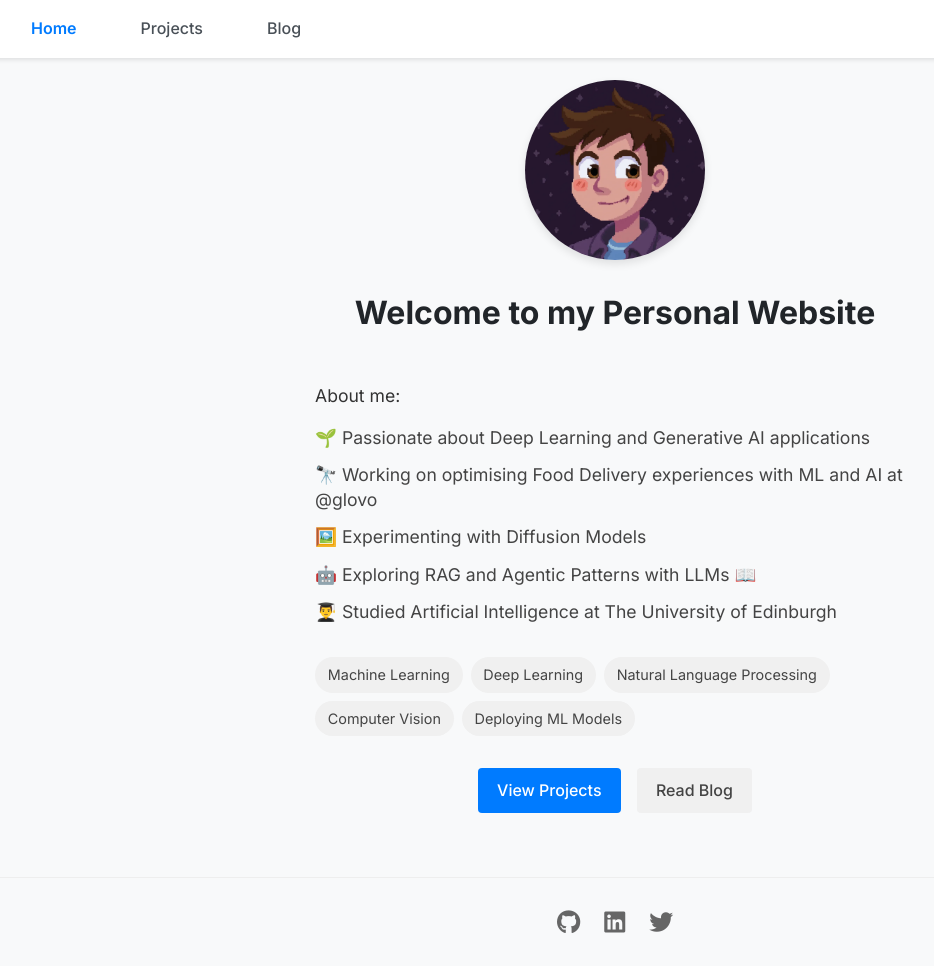
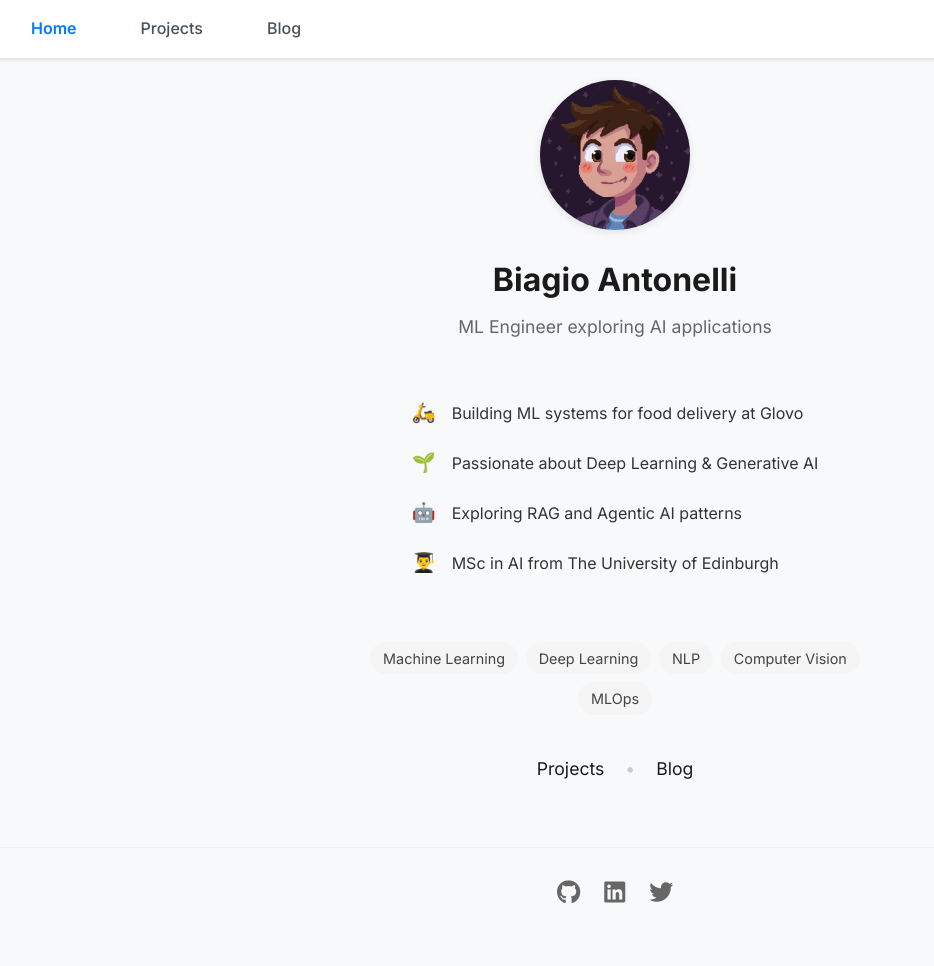
Before and after one commit to BiagioAntonelli/BiagioAntonelli.github.io, a Jekyll site: the page built from index.html, in a window 1280 px wide and 966 px high. Shown: the whole window, without its empty margins (25-959 px from the left). Built offline with Jekyll 4.4.1, drawn with Linux system fonts in a browser that asks for light colours.

Commit message:
style fix

```diff
--- a/css/main.css
+++ b/css/main.css
@@ -371,28 +371,29 @@
 
 /* Home page styles */
 .home-container {
-    max-width: 800px;
+    max-width: 650px;
     margin: 80px auto 0;
     padding: 0 20px;
 }
 
 .hero-section {
     text-align: center;
-    margin-bottom: 3rem;
+    margin-bottom: 2rem;
 }
 
 .profile-container {
     margin: 0 auto;
+    text-align: center;
 }
 
 .profile-image {
-    width: 180px;
-    height: 180px;
+    width: 150px;
+    height: 150px;
     border-radius: 50%;
-    margin: 0 auto 2rem;
+    margin: 0 auto 1.5rem;
     display: block;
     object-fit: cover;
-    box-shadow: 0 4px 8px rgba(0,0,0,0.1);
+    box-shadow: 0 2px 8px rgba(0,0,0,0.1);
     transition: transform 0.3s ease;
 }
 
@@ -400,105 +401,98 @@
     transform: scale(1.05);
 }
 
-.profile-content {
-    margin-bottom: 2rem;
-}
-
-.profile-content h1 {
+.profile-container h1 {
     font-size: 2rem;
-    margin-bottom: 1rem;
-    line-height: 1.3;
+    margin-bottom: 0.5rem;
+    color: #1a1a1a;
 }
 
 .lead {
-    font-size: 1.2rem;
+    font-size: 1.1rem;
     color: #666;
-    margin-bottom: 2rem;
+    margin: 0;
 }
 
 .content-section {
-    max-width: 600px;
+    max-width: 500px;
     margin: 0 auto;
-    padding: 0 1rem;
+    text-align: center;
 }
 
-.content-section p {
-    font-size: 1.1rem;
-    color: #333;
-    margin-bottom: 1rem;
+.bio-list {
+    margin: 1.5rem auto;
+    display: inline-block;
+    text-align: left;
 }
 
-.feature-list {
-    list-style: none;
-    padding: 0;
-    margin: 0 0 2rem 0;
+.bio-item {
+    display: flex;
+    align-items: baseline;
+    gap: 1rem;
+    margin-bottom: 1.2rem;
 }
 
-.feature-list li {
-    margin-bottom: 0.8rem;
-    font-size: 1.1rem;
-    color: #444;
-    line-height: 1.4;
+.bio-item:last-child {
+    margin-bottom: 0;
+}
+
+.bio-item span {
+    font-size: 1.2rem;
+    flex-shrink: 0;
+    width: 1.5rem;
+    text-align: center;
+}
+
+.bio-item p {
+    margin: 0;
+    font-size: 1rem;
+    color: #333;
+    line-height: 1.5;
 }
 
 .skills {
     display: flex;
     flex-wrap: wrap;
     gap: 0.5rem;
-    margin: 2rem 0;
+    margin: 2.5rem 0;
+    justify-content: center;
 }
 
 .skill-tag {
-    background: #f0f0f0;
+    background: #f5f5f5;
     color: #444;
-    padding: 0.4rem 0.8rem;
+    padding: 0.3rem 0.8rem;
     border-radius: 20px;
     font-size: 0.9rem;
     transition: all 0.2s ease;
+    white-space: nowrap;
 }
 
 .skill-tag:hover {
-    background: #007bff;
-    color: white;
-    transform: translateY(-2px);
+    background: #e0e0e0;
+    transform: translateY(-1px);
 }
 
-.cta-buttons {
-    display: flex;
-    gap: 1rem;
-    justify-content: center;
-    margin: 2rem 0;
+.action-links {
+    text-align: center;
+    margin: 2.5rem 0;
+    font-size: 1.1rem;
 }
 
-.cta-button {
-    display: inline-block;
-    padding: 0.6rem 1.2rem;
-    border-radius: 4px;
-    font-weight: 500;
-    transition: all 0.2s ease;
+.action-links a {
+    color: #1a1a1a;
     text-decoration: none;
+    transition: color 0.2s ease;
+    padding: 0.3rem 0;
 }
 
-.cta-button:not(.secondary) {
-    background: #007bff;
-    color: white;
+.action-links a:hover {
+    color: #007bff;
 }
 
-.cta-button.secondary {
-    background: #f0f0f0;
-    color: #444;
-}
-
-.cta-button:hover {
-    transform: translateY(-2px);
-}
-
-.cta-button:not(.secondary):hover {
-    background: #0056b3;
-}
-
-.cta-button.secondary:hover {
-    background: #e0e0e0;
+.separator {
+    margin: 0 1rem;
+    color: #ccc;
 }
 
 @media (max-width: 768px) {
@@ -508,24 +502,54 @@
     }
 
     .profile-image {
-        width: 140px;
-        height: 140px;
+        width: 120px;
+        height: 120px;
     }
 
-    .profile-content h1 {
-        font-size: 1.6rem;
+    .profile-container h1 {
+        font-size: 1.8rem;
     }
 
     .lead {
-        font-size: 1.1rem;
+        font-size: 1rem;
     }
 
     .content-section {
-        padding: 0;
+        max-width: 100%;
+        padding: 0 10px;
     }
 
-    .feature-list li {
+    .bio-list {
+        margin: 2rem auto;
+        width: fit-content;
+    }
+
+    .bio-item {
+        gap: 0.8rem;
+        margin-bottom: 1rem;
+    }
+
+    .bio-item span {
+        width: 1.2rem;
+    }
+
+    .bio-item p {
+        font-size: 0.95rem;
+    }
+
+    .skills {
+        gap: 0.4rem;
+        margin: 2rem 0;
+    }
+
+    .skill-tag {
+        font-size: 0.85rem;
+        padding: 0.25rem 0.7rem;
+    }
+
+    .action-links {
         font-size: 1rem;
+        margin: 2rem 0;
     }
 }
 
@@ -872,7 +896,7 @@
         height: 140px;
     }
 
-    .profile-content h1 {
+    .profile-container h1 {
         font-size: 1.8rem;
     }
 
--- a/index.html
+++ b/index.html
@@ -7,35 +7,44 @@
     <div class="hero-section">
         <div class="profile-container">
             <img src="/output_image_63.jpg" alt="Biagio Antonelli" class="profile-image">
-            <div class="profile-content">
-                <h1>Welcome to my Personal Website</h1>
-                <!-- <p class="lead">Machine Learning Engineer passionate about AI and its applications.</p> -->
-            </div>
+            <h1>Biagio Antonelli</h1>
+            <p class="lead">ML Engineer exploring AI applications</p>
         </div>
     </div>
 
     <div class="content-section">
-        <p>About me:</p>
-        <ul class="feature-list">
-            <li>🌱 Passionate about Deep Learning and Generative AI applications</li>
-            <li>🔭 Working on optimising Food Delivery experiences with ML and AI at @glovo</li>
-            <li>🖼️ Experimenting with Diffusion Models</li>
-            <li>🤖 Exploring RAG and Agentic Patterns with LLMs 📖</li>
-            <li>👨‍🎓 Studied Artificial Intelligence at The University of Edinburgh</li>
-        </ul>
+        <div class="bio-list">
+            <div class="bio-item">
+                <span>🛵</span>
+                <p>Building ML systems for food delivery at Glovo</p>
+            </div>
+            <div class="bio-item">
+                <span>🌱</span>
+                <p>Passionate about Deep Learning & Generative AI</p>
+            </div>
+            <div class="bio-item">
+                <span>🤖</span>
+                <p>Exploring RAG and Agentic AI patterns</p>
+            </div>
+            <div class="bio-item">
+                <span>👨‍🎓</span>
+                <p>MSc in AI from The University of Edinburgh</p>
+            </div>
+        </div>
 
         <div class="skills">
             <span class="skill-tag">Machine Learning</span>
             <span class="skill-tag">Deep Learning</span>
-            <span class="skill-tag">Natural Language Processing</span>
+            <span class="skill-tag">NLP</span>
             <span class="skill-tag">Computer Vision</span>
-            <span class="skill-tag">Deploying ML Models</span>
+            <span class="skill-tag">MLOps</span>
         </div>
 
-        <div class="cta-buttons">
-            <a href="/about" class="cta-button">View Projects</a>
-            <a href="/blog" class="cta-button secondary">Read Blog</a>
-        </div>
+        <nav class="action-links">
+            <a href="/about">Projects</a>
+            <span class="separator">•</span>
+            <a href="/blog">Blog</a>
+        </nav>
     </div>
 </div>
 
```
